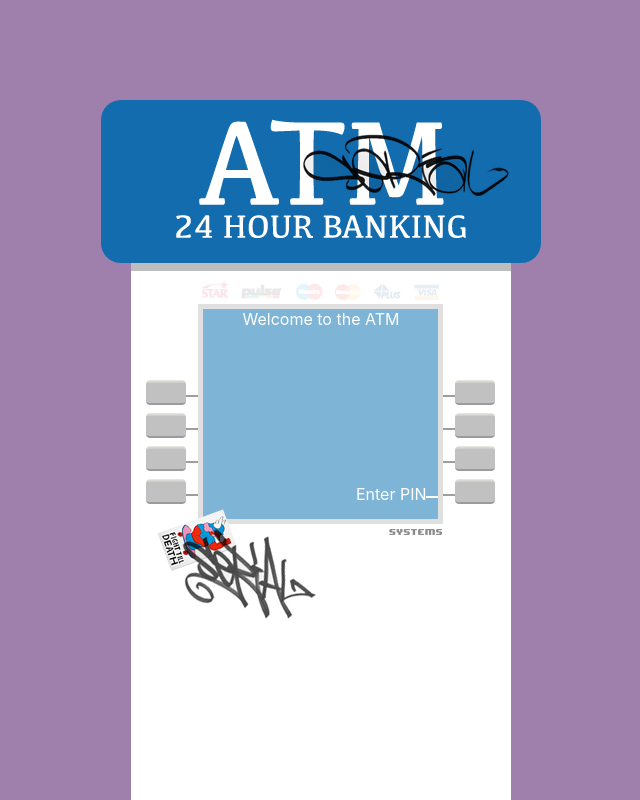
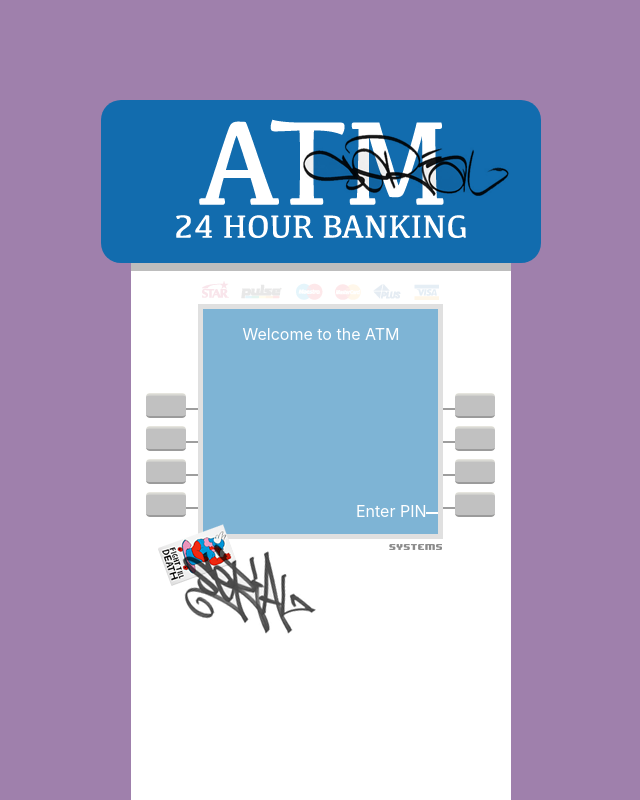
Before and after one commit to gomezvt/reactjs-automated-teller-machine, a React (Create React App) app: page / in a window 1280 px wide. Shown: the top 800 px of the page, without its empty margins (319-959 px from the left). Built offline with nearby package versions, Linux system fonts and the light colour scheme.

Commit message:
renames func names, adjusts styles, returns welcome msg

```diff
--- a/src/components/atm-screen.js
+++ b/src/components/atm-screen.js
@@ -9,7 +9,6 @@ import { useStyles } from "./atm-styles";
 const ScreenView = () => {
 
     const { classes } = useStyles();
-    const [welcomeMsg, setWelcomeMsg] = useState("Welcome to the ATM");
     const [isPinValid, setisPinValid] = useState(false);
     const [didClickEnterPinBtn, setDidClickEnterPinBtn] = useState(false);
     const [isUserAuthenticated, setIsUserAuthenticated] = useState(false);
@@ -22,17 +21,6 @@ const ScreenView = () => {
             setCreditCardSprite(ccDefaultSprite);
         }
     }, [isUserAuthenticated])
-
-    const displayEnterPinOption = () => {
-        return <Grid2 className={classes.rightOptionStyle} container>
-            <Grid2 style={{ alignContent: "center", height: "25px" }}>
-                {isPinValid ? "OK" : "Enter PIN"}
-            </Grid2>
-            <Grid2 style={{ height: "21px", alignContent: "center" }}>
-                <div className={classes.atmOptionTrackStyle} />
-            </Grid2>
-        </Grid2>
-    }
 
     const exitSession = () => {
         setIsUserAuthenticated(false);
@@ -80,13 +68,21 @@ const ScreenView = () => {
         { labelNm: "Re-Enter Pin", onClickFuncNm: () => displayPinEntry() }
     ];
 
+    const displayWelcomeMsg = () => {
+        return <div>
+            {!isUserAuthenticated ? <> Welcome to the ATM <br /><br /> </> :
+                <> Hi Peter Parker!<br />Please make a choice... </>
+            }
+        </div>
+    }
+
     const displayScreenView = () => {
         return <Grid2>
             <div className={classes.screenBgStyle}>
                 <div className={classes.screenStyle}>
-                    {welcomeMsg}
+                    {displayWelcomeMsg()}
                     {didClickEnterPinBtn ?
-                        <Grid2 direction={"column"} style={{ paddingLeft: "65px", position: "absolute", alignContent: "center", paddingTop: "50px" }} container>
+                        <Grid2 direction={"column"} style={{ paddingLeft: "65px", position: "absolute", alignContent: "center", paddingTop: "20px" }} container>
                             Enter your PIN
                             <TextField inputProps={{ maxLength: 4 }} size="small" onChange={(e) => {
                                 const pinStr = e.target.value;
@@ -96,7 +92,7 @@ const ScreenView = () => {
                         : null
                     }
                     <Grid2 className={classes.optionContainerStyle} container>
-                        {!isUserAuthenticated ? displayEnterPinOption() : displayUserOptions()}
+                        {!isUserAuthenticated ? displayDefaultPinOption() : displayLoggedInUserOptions()}
                     </Grid2>
                 </div>
                 <img src={stickerGraffiti} alt="stickerGraffiti" className={classes.stickerGraffitiStyle} />
@@ -105,20 +101,42 @@ const ScreenView = () => {
         </Grid2>
     }
 
-    const displayUserOptions = () => {
-        return <Grid2>
+    const displayLoggedInUserOptions = () => {
+        return <>
+            <Grid2>
+                {/* display left screen button options */}
+                {leftButtonOptions.map((option, index) => {
+                    return <Grid2 className={classes.leftOptionStyle} key={index} container>
+                        {
+                            option.labelNm &&
+                            <Grid2 style={{ height: "21px", alignContent: "start" }}>
+                                <div className={classes.atmOptionTrackStyle} />
+                            </Grid2>
+                        }
+                        <Grid2 style={{ alignContent: "center", height: "25px" }}>
+                            {option.labelNm}
+                        </Grid2>
+
+                    </Grid2>
+                })}
+            </Grid2>
+            <Grid2>
+                {/* display right screen button options */}
                 {rightButtonOptions.map((option, index) => {
                     return <Grid2 className={classes.rightOptionStyle} key={index} container>
                         <Grid2 style={{ alignContent: "center", height: "25px" }}>
                             {option.labelNm}
                         </Grid2>
-                    {option.labelNm &&
-                        <Grid2 style={{ height: "21px", alignContent: "center" }}>
+                        {
+                            option.labelNm &&
+                            <Grid2 style={{ height: "21px", alignContent: "start" }}>
                                 <div className={classes.atmOptionTrackStyle} />
-                        </Grid2>}
+                            </Grid2>
+                        }
                     </Grid2>
                 })}
             </Grid2>
+        </>
     }
 
     const displayLeftButtonView = () => {
@@ -143,6 +161,17 @@ const ScreenView = () => {
         </Grid2>
     }
 
+    const displayDefaultPinOption = () => {
+        return <Grid2 className={classes.rightOptionStyle} container>
+            <Grid2 style={{ alignContent: "center", height: "25px" }}>
+                {isPinValid ? "OK" : "Enter PIN"}
+            </Grid2>
+            <Grid2>
+                <div className={classes.atmOptionTrackStyle} />
+            </Grid2>
+        </Grid2>
+    }
+
     return (
         <Grid2 className={classes.screenLayoutStyle} container>
             <Grid2 style={{ width: "100%", justifyItems: "center" }}>
--- a/src/components/atm-styles.js
+++ b/src/components/atm-styles.js
@@ -48,6 +48,7 @@ export const useStyles = makeStyles()((theme) => ({
         backgroundColor: "#7eb4d5",
         width: "235px",
         height: "210px",
+        paddingTop: "15px"
     },
     screenBgStyle: {
         padding: "5px 0 5px 5px",
@@ -71,23 +72,27 @@ export const useStyles = makeStyles()((theme) => ({
         justifyContent: "end",
         flexDirection: "column",
         height: "220px",
-        margin: "-20px 0 0 0"
+        margin: "-7px 0 0 0"
     },
     leftButtonStyle: {
         justifyContent: "end",
         flexDirection: "column",
         height: "220px",
-        margin: "-20px 0 0 0"
+        margin: "-7px 0 0 0"
     },
     optionContainerStyle: {
         justifyContent: "end",
         flexDirection: "column",
         height: "200px",
-        margin: "-15px 0 0 0"
+        margin: "-33px 0 0 0"
     },
     rightOptionStyle: {
         height: "33px",
         justifyContent: "end",
+    },
+    leftOptionStyle: {
+        height: "33px",
+        justifyContent: "start",
     },
     systemsLabelStyle: {
         position: "absolute",
```
Lines whose indentation alone changed are shown as unchanged.
